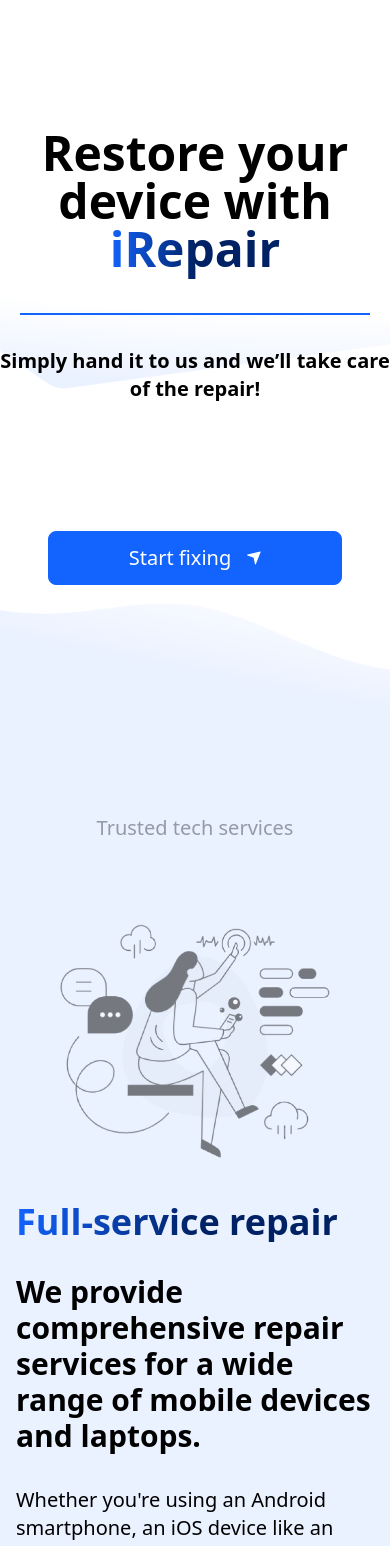
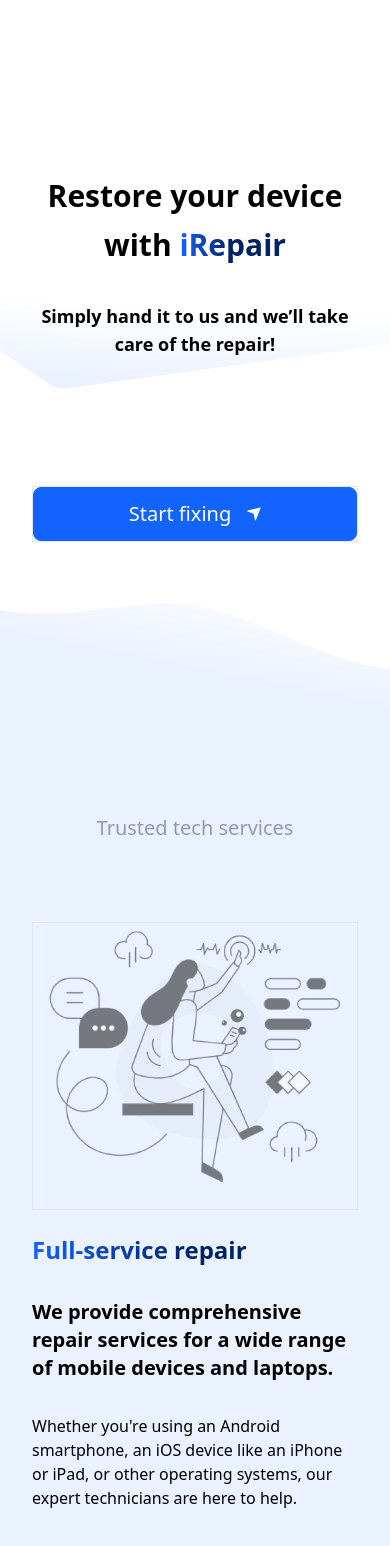
Before and after one commit to Perebonilado/i-repair, a Next.js app: page / in a window 390 px wide. Shown: the part 180-1726 px from the top of the page. Built offline with nearby package versions, Linux system fonts and the light colour scheme.

Commit message:
mobile details

```diff
--- a/src/@modules/home/Banner/index.tsx
+++ b/src/@modules/home/Banner/index.tsx
@@ -2,29 +2,36 @@
 import Button from "@/@ui/Button";
 import ArrowDiagonalUpRightIcon from "@/icons/ArrowDiagonalUpRightIcon";
 import React, { FC } from "react";
-import s from './styles.module.css'
+import s from "./styles.module.css";
+import Container from "@/@ui/Container";
 
 const Banner: FC = () => {
   return (
-    <section className={`${s.bannerBg} min-h-[calc(100vh+70px)]  flex flex-col gap-32 text-center items-center sm:pt-40 max-sm:justify-center`}>
+    <section
+      className={`${s.bannerBg} min-h-[calc(100vh+70px)] flex flex-col items-center max-sm:justify-center`}
+    >
+      <Container>
+        <div className="flex flex-col gap-32 text-center items-center sm:pt-40 max-sm:justify-center">
           <div className="flex flex-col items-center justify-center">
-        <h1 className="text-5xl font-bold">
+            <h1 className="text-5xl font-bold max-md:text-3xl max-md:leading-relaxed">
               Restore your device with{" "}
               <GradientText title="iRepair" className="!inline" />
             </h1>
-        <div className="bg-[#1363FF] h-[2px] w-[350px] mt-10"></div>
-        <p className="text-xl mt-8 font-semibold w-full max-w-[450px]">
+            <div className="bg-[#1363FF] h-[2px] w-[350px] mt-10 max-md:hidden"></div>
+            <p className="text-xl mt-8 font-semibold w-full max-w-[450px] max-md:text-lg">
               Simply hand it to us and we’ll take care of the repair!
             </p>
           </div>
-      <div>
+          <div className="border w-full">
             <Button
               title="Start fixing"
               size="large"
               endicon={<ArrowDiagonalUpRightIcon />}
-          className="!px-20 !text-xl"
+              className="mx-auto !px-20 !text-xl max-sm:!w-full"
             />
           </div>
+        </div>
+      </Container>
     </section>
   );
 };
--- a/src/@modules/home/FullServiceRepair/index.tsx
+++ b/src/@modules/home/FullServiceRepair/index.tsx
@@ -12,19 +12,19 @@
           <div style={{ flex: 1 }}>
             <GradientText
               title="Full-service repair"
-              className="text-4xl font-bold"
+              className="text-4xl font-bold max-md:text-2xl"
             />
-            <p className="mt-8 text-3xl font-semibold">
+            <p className="mt-8 text-3xl font-semibold max-md:text-xl">
               We provide comprehensive repair services for a wide range of
               mobile devices and laptops.
             </p>
-            <p className="mt-8 text-xl">
+            <p className="mt-8 text-xl max-md:text-base">
               Whether you're using an Android smartphone, an iOS device like an
               iPhone or iPad, or other operating systems, our expert technicians
               are here to help.
             </p>
           </div>
-          <div style={{ flex: 1 }} className="relative w-full min-h-64 max-md:!min-h-64">
+          <div style={{ flex: 1 }} className="relative w-full min-h-64 max-md:!min-h-72 border">
             <Image
               layout="fill"
               objectFit="contain"
--- a/src/@modules/home/PhoneLaptopServices/index.tsx
+++ b/src/@modules/home/PhoneLaptopServices/index.tsx
@@ -29,7 +29,7 @@
                     titleTwo={item.titleTwo}
                   />
                 </div>
-                <div style={{ flex: 1 }}>
+                <div style={{ flex: 1 }} className="max-md:mt-4">
                   <Accordion data={item.accordionData} />
                 </div>
               </div>
--- a/src/@modules/home/PhoneServiceTitle/index.tsx
+++ b/src/@modules/home/PhoneServiceTitle/index.tsx
@@ -8,8 +8,8 @@
 const PhoneServiceTitle: FC<Props> = ({ titleOne, titleTwo }) => {
   return (
     <div>
-      <div className="h-[4px] w-24 bg-[#1363FF] mb-5"></div>
-      <p className="text-2xl font-bold">
+      <div className="h-[4px] w-24 bg-[#1363FF] mb-5 max-md:mb-3"></div>
+      <p className="text-2xl font-bold max-md:text-xl">
         <span>
           {titleOne} {""}
         </span>
--- a/src/@shared/AccordionItem/index.tsx
+++ b/src/@shared/AccordionItem/index.tsx
@@ -34,7 +34,7 @@
         }}
         className="flex items-center justify-between cursor-pointer p-5"
       >
-        <p className="text-lg font-bold">{title}</p>
+        <p className="text-lg font-bold max-md:text-base">{title}</p>
         <div className={chevronContainerStyling}>
           <ChevronUp />
         </div>
--- a/src/@ui/Container/index.tsx
+++ b/src/@ui/Container/index.tsx
@@ -5,7 +5,7 @@
 const Container: FC<PropsWithChildren<Props>> = ({ children, ...props }) => {
   return (
     <div
-      className={`w-full max-w-screen-xl mx-auto px-10 max-sm:px-4 ${props.className}`}
+      className={`w-full max-w-screen-xl mx-auto px-10 max-sm:px-8 ${props.className}`}
     >
       {children}
     </div>
```
Lines whose indentation alone changed are shown as unchanged.
